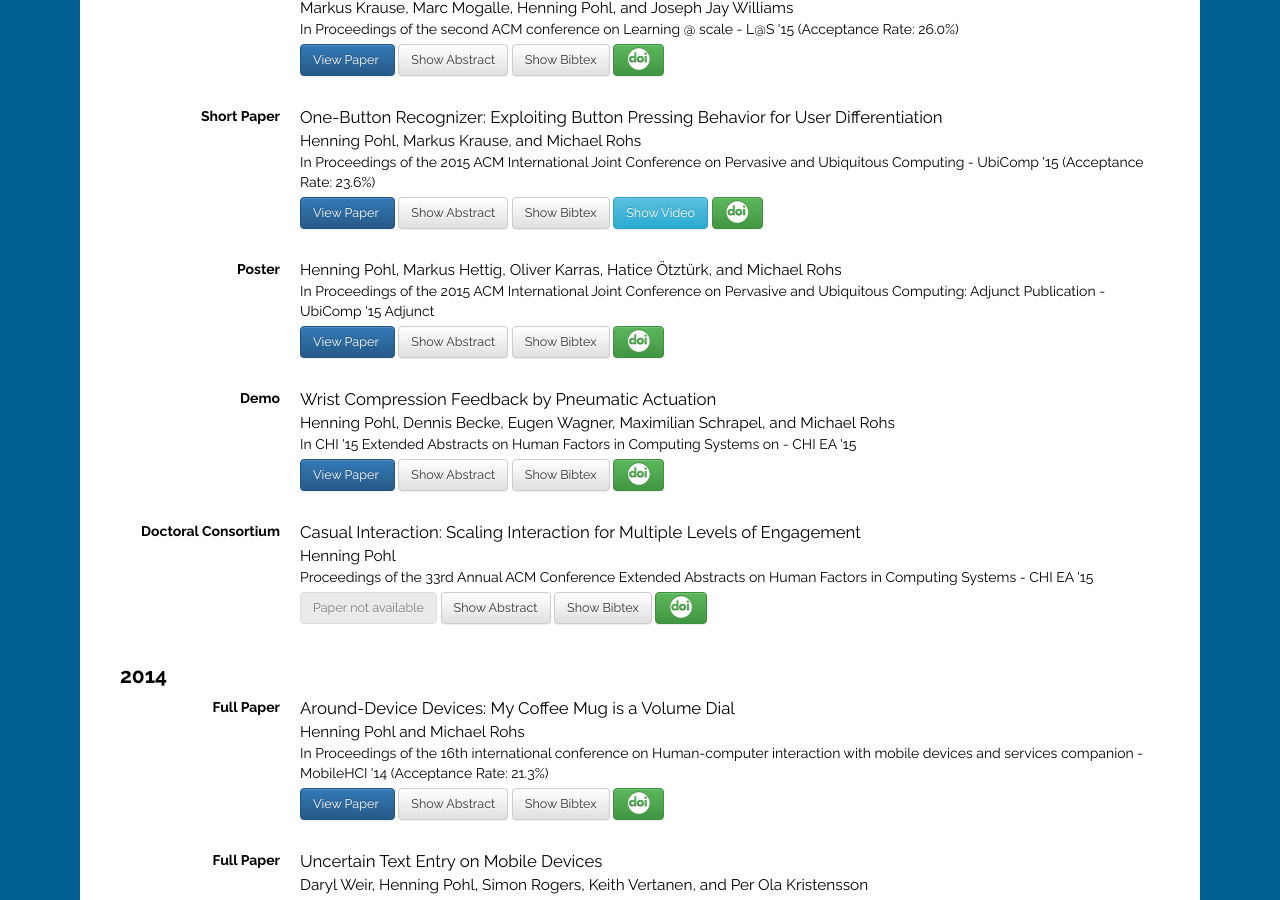
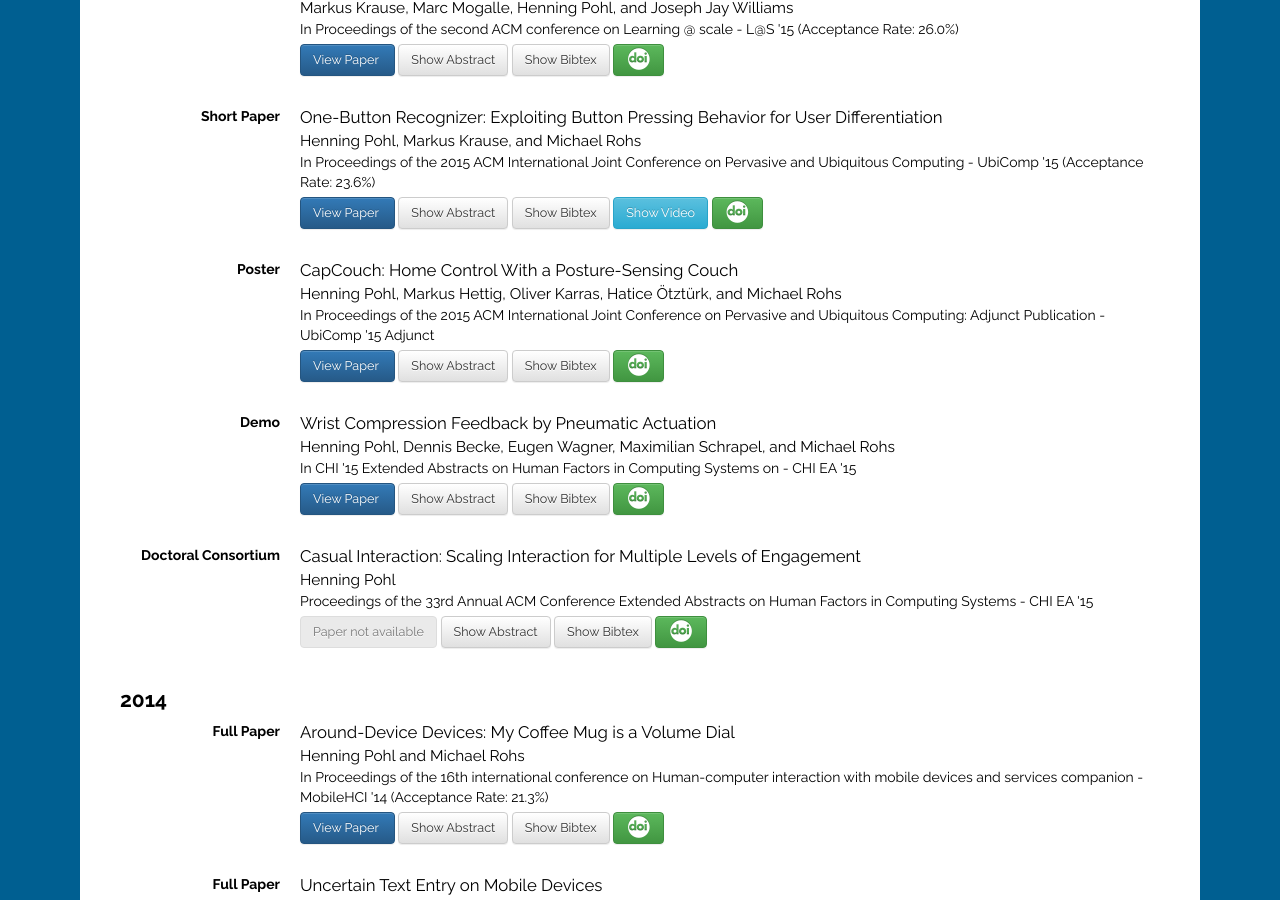
Before and after one commit to henningpohl/henningpohl.github.io, a Jekyll site: the page built from publications.html, in a window 1280 px wide and 900 px high, scrolled down 3932 px. Built offline with Jekyll 4.4.1, drawn with Linux system fonts in a browser that asks for light colours; nearby versions of some CDN libraries; some web fonts are replaced.

Commit message:
Fixed missing paper title

```diff
--- a/_data/publications.json
+++ b/_data/publications.json
@@ -300,7 +300,7 @@
 	{
 		"id": "Pohl2015d",
 		"year": 2015,
-		"title": "",
+		"title": "CapCouch: Home Control With a Posture-Sensing Couch",
 		"authors": "Henning Pohl, Markus Hettig, Oliver Karras, Hatice Ötztürk, and Michael Rohs",
 		"type": "poster",
 		"file": "Pohl2015UbiCompPoster.pdf",
```
